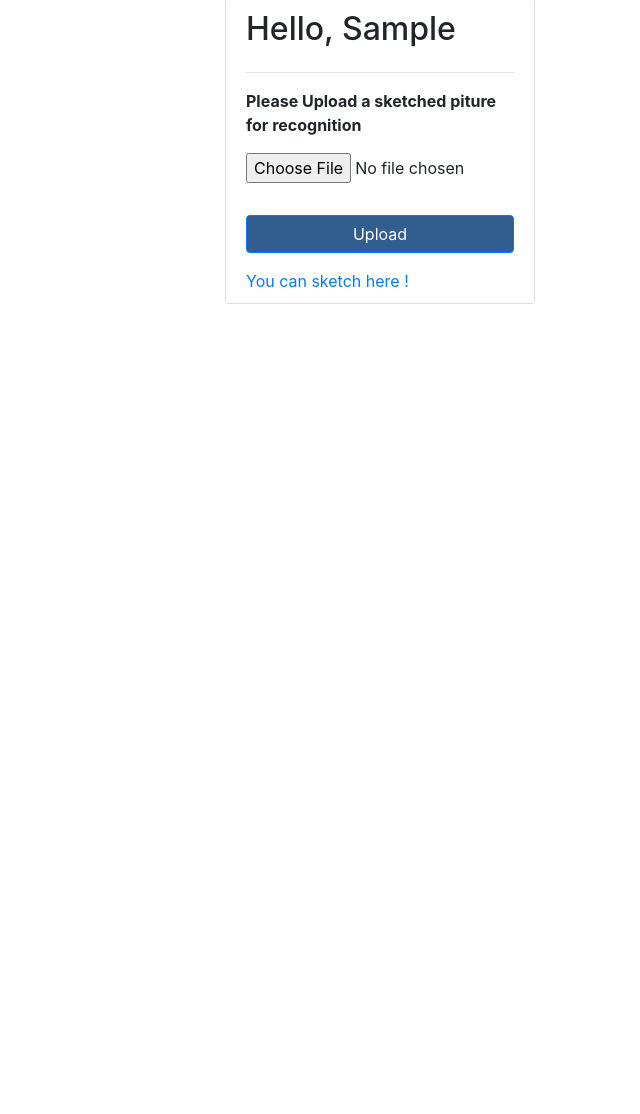
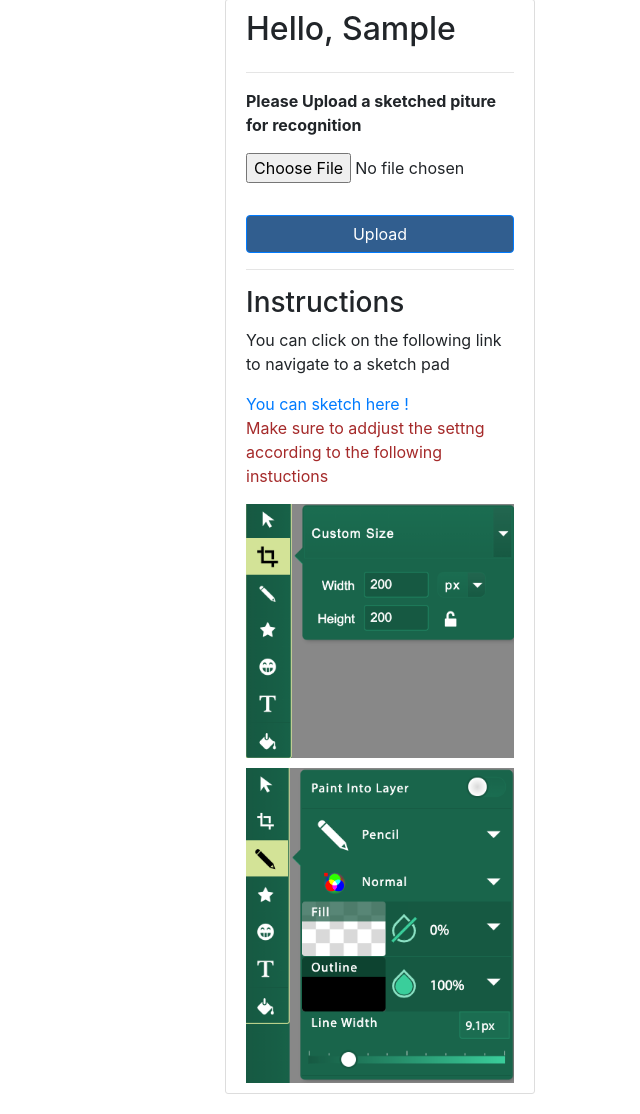
Before and after one commit to allenjiang666/number_recognition, a Flask app: page / in a window 1280 px wide. Shown: the part 101-1215 px from the top of the page, without its empty margins (640-1280 px from the left). Before the commit the page ends 405 px from the top, so only its background shows below. Run offline with Flask 2, Linux system fonts and the light colour scheme; the visitor is signed in with stand-in values (Sample User, id 1); data comes from the database, SQL or seed files in the repository; data that the repository does not hold is empty; some libraries are stand-ins or nearby versions.

Commit message:
add instuctions

```diff
--- a/run.py
+++ b/run.py
@@ -2,4 +2,4 @@ from sfl_demo import app
 
 
 if __name__ == "__main__":
-    app.run(host="0.0.0.0", port=8080,threaded=False)
+    app.run(debug=True,threaded=False)
--- a/sfl_demo/templates/home.html
+++ b/sfl_demo/templates/home.html
@@ -42,7 +42,14 @@
             {{ form.submit(class="btn btn-primary btn-block", style="background: #164981e1") }}
           </div>
         </form>
+        <hr>
+        <h3>Instructions</h3>
+        <p>You can click on the following link to navigate to a sketch pad</p>
         <a href="https://sketch.io/sketchpad/">You can sketch here !</a>
+        <p style="color: brown;">Make sure to addjust the settng according to the following instuctions</p>
+        <img src="static/img/canvas_size.png" style="max-width: 100%; margin-bottom: 10px;" alt="">
+        <img src="static/img/line_width.png" style="max-width: 100%" alt="">
+
       </div>
     </div>
 
```
Also changed, not shown: sfl_demo/static/img/canvas_size.png (added), sfl_demo/static/img/line_width.png (added), sfl_demo/static/sketches/1156317c78145cd3.jpeg (added), 4 other files.
